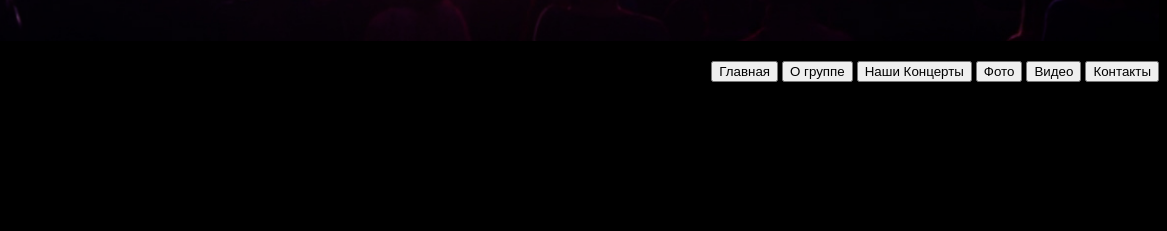
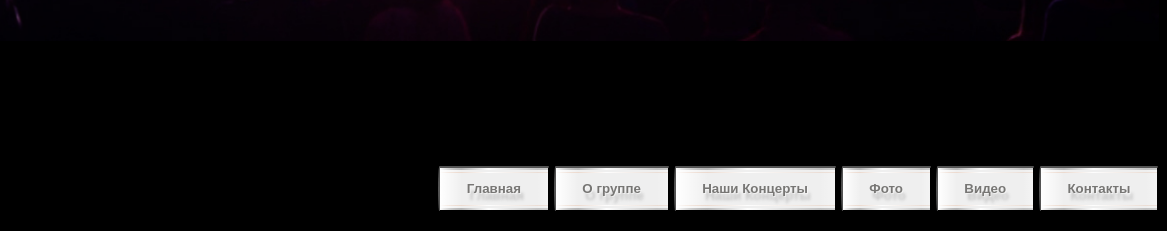
Before and after one commit to BAXtheGREATEST/fsite, a website: page index.html in a window 1280 px wide. Shown: the part 281-512 px from the top of the page, 113-1280 px from the left. Drawn offline with Linux system fonts and the light colour scheme.

Commit message:
style reverb

```diff
--- a/css/styles.css
+++ b/css/styles.css
@@ -1,6 +1,23 @@
-button:hover {
-  transition: .5s linear;
-  background-position: -200% 0, 0 0, 0 0, 0 100%, 0 4px, 0 calc(100% - 4px); }
-
-button:active {
-  top: 2px; }
+button {
+  position: relative;
+  display: inline-block;
+  color: #777674;
+  font-weight: bold;
+  text-decoration: none;
+  text-shadow: rgba(255,255,255,.5) 1px 1px, rgba(100,100,100,.3) 3px 7px 3px;
+  user-select: none;
+  padding: 1em 2em;
+  outline: none;
+  border-radius: 3px / 100%;
+  background-image:
+   linear-gradient(45deg, rgba(255,255,255,.0) 30%, rgba(255,255,255,.8), rgba(255,255,255,.0) 70%),
+   linear-gradient(to right, rgba(255,255,255,1), rgba(255,255,255,0) 20%, rgba(255,255,255,0) 90%, rgba(255,255,255,.3)),
+   linear-gradient(to right, rgba(125,125,125,1), rgba(255,255,255,.9) 45%, rgba(125,125,125,.5)),
+   linear-gradient(to right, rgba(125,125,125,1), rgba(255,255,255,.9) 45%, rgba(125,125,125,.5)),
+   linear-gradient(to right, rgba(223,190,170,1), rgba(255,255,255,.9) 45%, rgba(223,190,170,.5)),
+   linear-gradient(to right, rgba(223,190,170,1), rgba(255,255,255,.9) 45%, rgba(223,190,170,.5));
+  background-repeat: no-repeat;
+  background-size: 200% 100%, auto, 100% 2px, 100% 2px, 100% 1px, 100% 1px;
+  background-position: 200% 0, 0 0, 0 0, 0 100%, 0 4px, 0 calc(100% - 4px);
+  box-shadow: rgba(0,0,0,.5) 3px 10px 10px -10px;
+}
```
